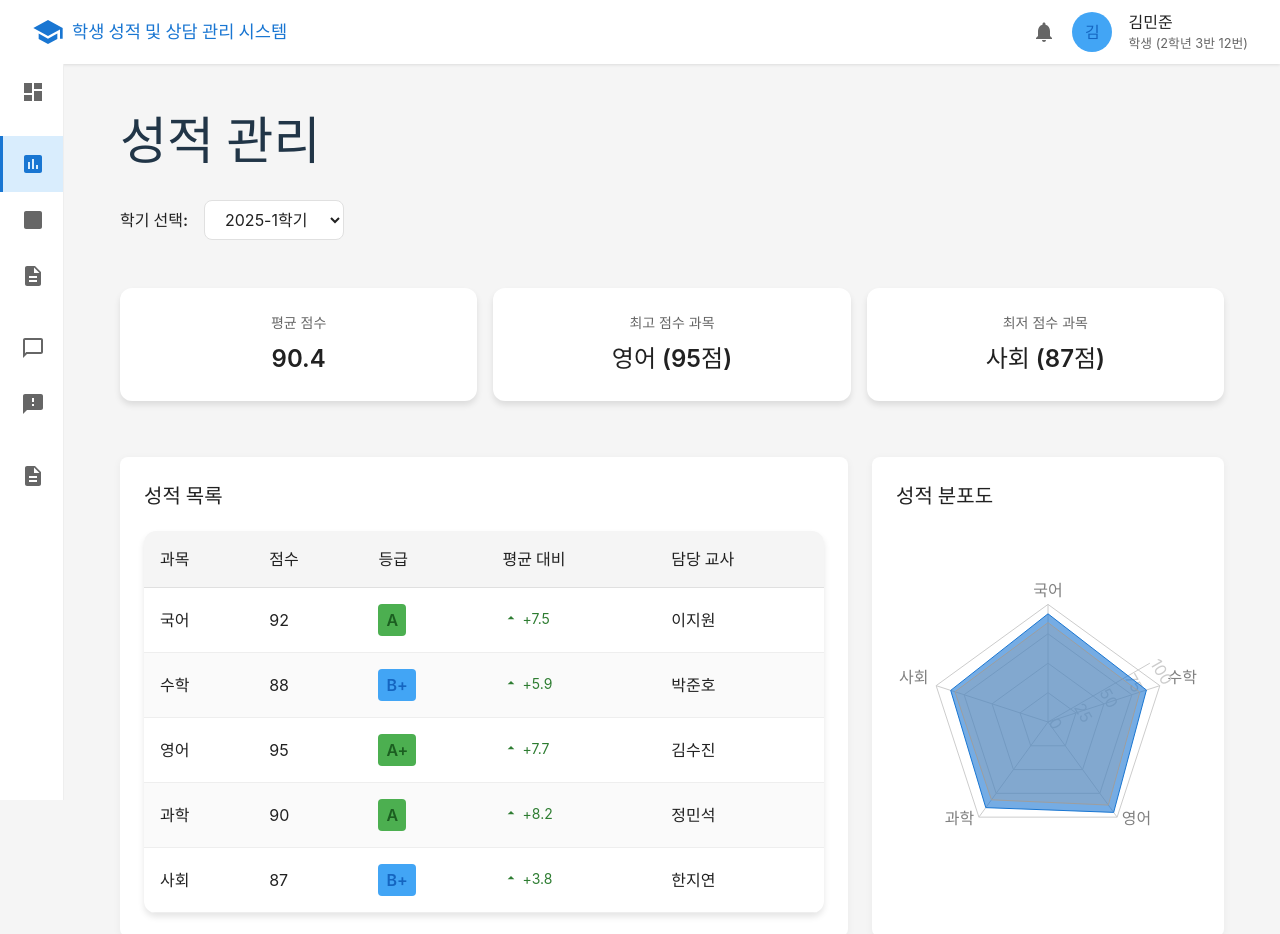
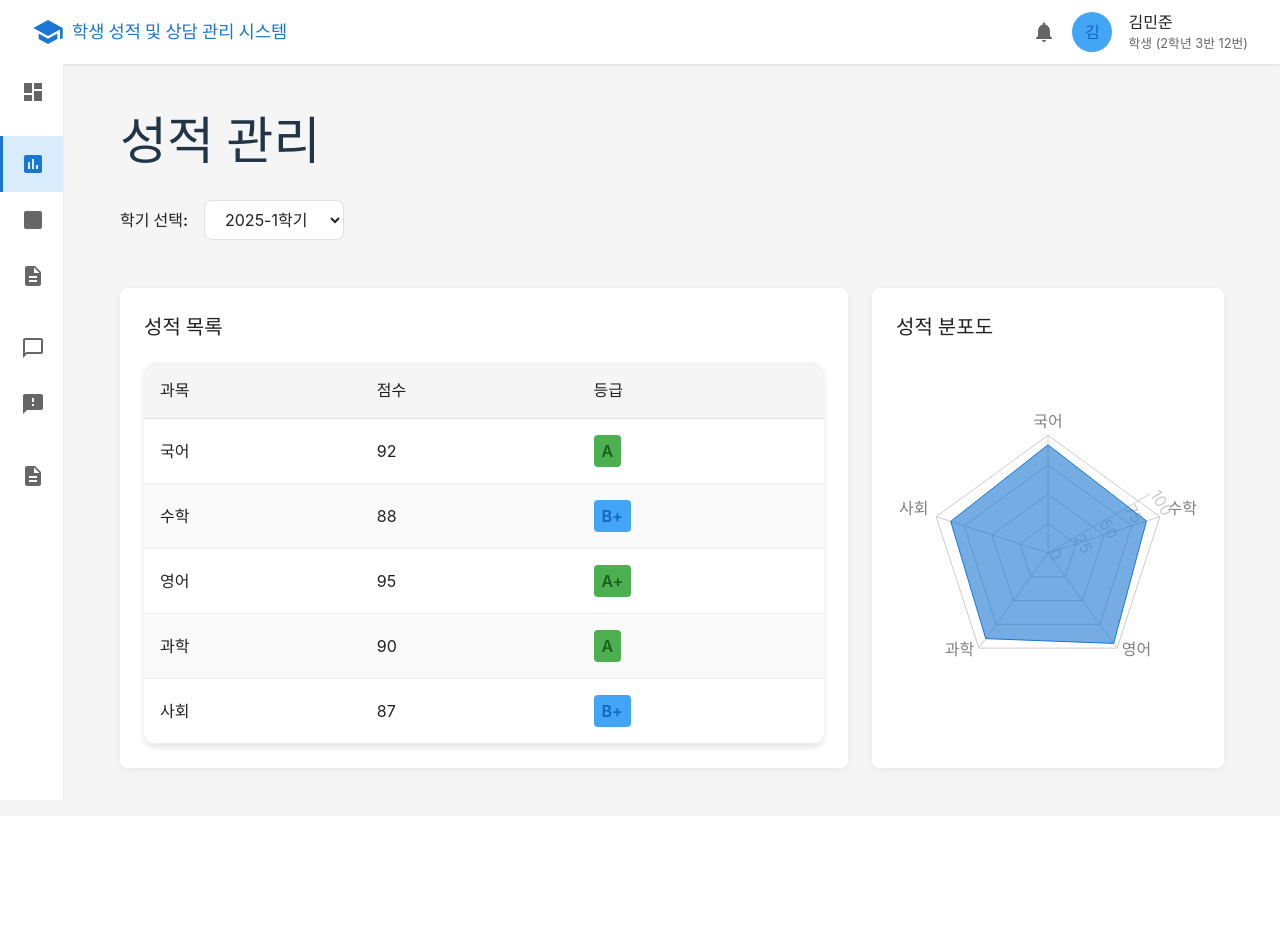
Before and after one commit to Software-Design-King/WEB, a React (Vite) app: page /student/grades in a window 1280 px wide. Shown: the top 934 px of the page. After the commit the page ends 816 px from the top, so only its background shows below. Built offline with nearby package versions, Linux system fonts and the light colour scheme; a web font is replaced by a local one.

Commit message:
feat: 학생 성적 관리 페이지 간소화
- 학생 성적 관리 페이지에서 총점, 평균, 최고/최저 과목 정보 제거
- 교사 성적 관리 페이지에서 총점, 평균, 석차, 담당교사 정보 제거
- 성적 관리 인터페이스 개선 및 사용자 경험 향상

```diff
--- a/src/pages/student/grades/index.tsx
+++ b/src/pages/student/grades/index.tsx
@@ -34,8 +34,6 @@ interface GradeData {
   subject: string;
   score: number;
   grade: string;
-  average: number;
-  teacher: string;
   semester: string;
 }
 
@@ -44,80 +42,60 @@ const gradesData: GradeData[] = [
     subject: "국어",
     score: 92,
     grade: "A",
-    average: 84.5,
-    teacher: "이지원",
     semester: "2025-1학기",
   },
   {
     subject: "수학",
     score: 88,
     grade: "B+",
-    average: 82.1,
-    teacher: "박준호",
     semester: "2025-1학기",
   },
   {
     subject: "영어",
     score: 95,
     grade: "A+",
-    average: 87.3,
-    teacher: "김수진",
     semester: "2025-1학기",
   },
   {
     subject: "과학",
     score: 90,
     grade: "A",
-    average: 81.8,
-    teacher: "정민석",
     semester: "2025-1학기",
   },
   {
     subject: "사회",
     score: 87,
     grade: "B+",
-    average: 83.2,
-    teacher: "한지연",
     semester: "2025-1학기",
   },
   {
     subject: "국어",
     score: 85,
     grade: "B+",
-    average: 82.5,
-    teacher: "이지원",
     semester: "2024-2학기",
   },
   {
     subject: "수학",
     score: 78,
     grade: "C+",
-    average: 80.1,
-    teacher: "박준호",
     semester: "2024-2학기",
   },
   {
     subject: "영어",
     score: 92,
     grade: "A",
-    average: 85.3,
-    teacher: "김수진",
     semester: "2024-2학기",
   },
   {
     subject: "과학",
     score: 88,
     grade: "B+",
-    average: 83.8,
-    teacher: "정민석",
     semester: "2024-2학기",
   },
   {
     subject: "사회",
     score: 80,
     grade: "B",
-    average: 81.2,
-    teacher: "한지연",
     semester: "2024-2학기",
   },
 ];
@@ -156,38 +134,6 @@ const SemesterSelect = styled.select`
     outline: none;
     border-color: ${colors.primary.main};
   }
-`;
-
-const GradesSummary = styled.div`
-  display: flex;
-  justify-content: space-between;
-  gap: 1rem;
-  margin-bottom: 1.5rem;
-
-  @media (max-width: 768px) {
-    flex-direction: column;
-  }
-`;
-
-const SummaryCard = styled.div`
-  background-color: white;
-  border-radius: 12px;
-  padding: 1.5rem;
-  box-shadow: 0 4px 6px rgba(0, 0, 0, 0.1);
-  flex: 1;
-  text-align: center;
-`;
-
-const SummaryLabel = styled.div`
-  font-size: 0.875rem;
-  color: ${colors.text.secondary};
-  margin-bottom: 0.5rem;
-`;
-
-const SummaryValue = styled.div`
-  font-size: 1.5rem;
-  font-weight: 600;
-  color: ${colors.text.primary};
 `;
 
 const GradesTable = styled.div`
@@ -251,14 +197,6 @@ const GradeIndicator = styled.span<{ grade: string }>`
   }};
 `;
 
-const ComparisonIndicator = styled.div<{ value: number }>`
-  display: flex;
-  align-items: center;
-  gap: 0.25rem;
-  color: ${(props) => (props.value >= 0 ? colors.success.main : colors.error.main)};
-  font-size: 0.875rem;
-`;
-
 const ChartContainer = styled.div`
   height: 350px;
   margin-top: 1rem;
@@ -272,26 +210,10 @@ const StudentGradesPage: React.FC = () => {
     (grade) => grade.semester === selectedSemester
   );
 
-  // 성적 평균 계산
-  const averageScore = filteredGrades.length > 0
-    ? filteredGrades.reduce((sum, grade) => sum + grade.score, 0) / filteredGrades.length
-    : 0;
-
-  // 최고 점수 과목 찾기
-  const highestSubject = filteredGrades.length > 0
-    ? filteredGrades.reduce((prev, current) => (prev.score > current.score) ? prev : current)
-    : null;
-
-  // 최저 점수 과목 찾기
-  const lowestSubject = filteredGrades.length > 0
-    ? filteredGrades.reduce((prev, current) => (prev.score < current.score) ? prev : current)
-    : null;
-
   // 차트 데이터 생성
   const chartData = filteredGrades.map((grade) => ({
     subject: grade.subject,
     '내 점수': grade.score,
-    '평균': grade.average,
     fullMark: 100,
   }));
 
@@ -321,27 +243,6 @@ const StudentGradesPage: React.FC = () => {
             </SemesterSelect>
           </SemesterSelector>
 
-          <GradesSummary>
-            <SummaryCard>
-              <SummaryLabel>평균 점수</SummaryLabel>
-              <SummaryValue>{averageScore.toFixed(1)}</SummaryValue>
-            </SummaryCard>
-
-            <SummaryCard>
-              <SummaryLabel>최고 점수 과목</SummaryLabel>
-              <SummaryValue>
-                {highestSubject ? `${highestSubject.subject} (${highestSubject.score}점)` : '-'}
-              </SummaryValue>
-            </SummaryCard>
-
-            <SummaryCard>
-              <SummaryLabel>최저 점수 과목</SummaryLabel>
-              <SummaryValue>
-                {lowestSubject ? `${lowestSubject.subject} (${lowestSubject.score}점)` : '-'}
-              </SummaryValue>
-            </SummaryCard>
-          </GradesSummary>
-
           <DashboardGrid>
             <DashboardCard gridColumn="span 8">
               <CardTitle>성적 목록</CardTitle>
@@ -352,8 +253,6 @@ const StudentGradesPage: React.FC = () => {
                       <TableHeaderCell>과목</TableHeaderCell>
                       <TableHeaderCell>점수</TableHeaderCell>
                       <TableHeaderCell>등급</TableHeaderCell>
-                      <TableHeaderCell>평균 대비</TableHeaderCell>
-                      <TableHeaderCell>담당 교사</TableHeaderCell>
                     </tr>
                   </TableHeader>
                   <TableBody>
@@ -364,26 +263,6 @@ const StudentGradesPage: React.FC = () => {
                         <TableCell>
                           <GradeIndicator grade={grade.grade}>{grade.grade}</GradeIndicator>
                         </TableCell>
-                        <TableCell>
-                          <ComparisonIndicator value={grade.score - grade.average}>
-                            {grade.score > grade.average ? (
-                              <>
-                                <svg width="16" height="16" viewBox="0 0 24 24" fill="none">
-                                  <path d="M7 14l5-5 5 5H7z" fill="currentColor" />
-                                </svg>
-                                +{(grade.score - grade.average).toFixed(1)}
-                              </>
-                            ) : (
-                              <>
-                                <svg width="16" height="16" viewBox="0 0 24 24" fill="none">
-                                  <path d="M7 10l5 5 5-5H7z" fill="currentColor" />
-                                </svg>
-                                {(grade.score - grade.average).toFixed(1)}
-                              </>
-                            )}
-                          </ComparisonIndicator>
-                        </TableCell>
-                        <TableCell>{grade.teacher}</TableCell>
                       </TableRow>
                     ))}
                   </TableBody>
@@ -406,13 +285,6 @@ const StudentGradesPage: React.FC = () => {
                       fill={colors.primary.main}
                       fillOpacity={0.6}
                     />
-                    <Radar
-                      name="평균"
-                      dataKey="평균"
-                      stroke={colors.grey[500]}
-                      fill={colors.grey[500]}
-                      fillOpacity={0.3}
-                    />
                   </RadarChart>
                 </ResponsiveContainer>
               </ChartContainer>
--- a/src/pages/teacher/grades/index.tsx
+++ b/src/pages/teacher/grades/index.tsx
@@ -1,6 +1,13 @@
 import React, { useState } from "react";
 import styled from "@emotion/styled";
-import { Select, Table, Input, Button, Modal, message } from "antd";
+import {
+  Select,
+  Table,
+  Input,
+  Button,
+  Modal,
+  message,
+} from "antd";
 import {
   EditOutlined,
   DeleteOutlined,
@@ -78,10 +85,6 @@ const initialGradesData = {
         7: { score: 42, grade: "B" }, // 미술
         8: { score: 48, grade: "A" }, // 체육
       },
-      totalScore: 573,
-      averageScore: 88.1,
-      ranking: 3,
-      classRanking: 2,
       attendance: {
         present: 92,
         absent: 2,
@@ -95,7 +98,7 @@ const initialGradesData = {
 };
 
 // 등급 계산 함수
-const calculateGrade = (score, maxScore) => {
+const calculateGrade = (score: number, maxScore: number) => {
   const percentage = (score / maxScore) * 100;
 
   if (percentage >= 90) return "A";
@@ -104,6 +107,46 @@ const calculateGrade = (score, maxScore) => {
   if (percentage >= 60) return "D";
   return "F";
 };
+
+// Define interfaces for our data structures
+interface SubjectGrade {
+  score: number;
+  grade: string;
+}
+
+interface AttendanceData {
+  present: number;
+  absent: number;
+  late: number;
+  earlyLeave: number;
+}
+
+interface SemesterData {
+  subjects: Record<number, SubjectGrade>;
+  attendance: AttendanceData;
+  comments: string;
+}
+
+interface StudentGradeData {
+  [studentId: number]: {
+    [semester: string]: SemesterData;
+  };
+}
+
+interface EditedData {
+  subjects?: Record<number, SubjectGrade>;
+  attendance?: AttendanceData;
+  comments?: string;
+}
+
+interface TableRecord {
+  key: number;
+  id: number;
+  subject: string;
+  score: number;
+  maxScore: number;
+  grade: string;
+}
 
 // 스타일 컴포넌트
 const PageContainer = styled.div`
@@ -202,45 +245,36 @@ const StyledTextArea = styled(Input.TextArea)`
   min-height: 100px;
 `;
 
-const ButtonContainer = styled.div`
-  display: flex;
-  justify-content: flex-end;
-  margin-top: 1rem;
-`;
-
 const TeacherGradesPage: React.FC = () => {
   const [selectedStudent, setSelectedStudent] = useState<number | null>(null);
   const [selectedSemester, setSelectedSemester] = useState(
     semesterOptions[3].value
   ); // 기본값: 2학년 2학기
-  const [gradesData, setGradesData] = useState(initialGradesData);
+  const [gradesData, setGradesData] = useState<StudentGradeData>(initialGradesData);
   const [isEditing, setIsEditing] = useState(false);
-  const [editedData, setEditedData] = useState({});
+  const [editedData, setEditedData] = useState<EditedData>({});
   const [comments, setComments] = useState("");
   const [isModalVisible, setIsModalVisible] = useState(false);
 
   // 학생 선택 핸들러
-  const handleStudentChange = (value) => {
-    setSelectedStudent(value);
+  const handleStudentChange = (value: unknown) => {
+    const studentId = value as number;
+    setSelectedStudent(studentId);
     setIsEditing(false);
 
     // 선택된 학생의 특정 학기 성적이 없을 경우 빈 데이터 생성
-    if (value && !gradesData[value]?.[selectedSemester]) {
+    if (studentId && !gradesData[studentId]?.[selectedSemester]) {
       const newGradesData = { ...gradesData };
 
-      if (!newGradesData[value]) {
-        newGradesData[value] = {};
+      if (!newGradesData[studentId]) {
+        newGradesData[studentId] = {};
       }
 
-      newGradesData[value][selectedSemester] = {
+      newGradesData[studentId][selectedSemester] = {
         subjects: subjects.reduce((acc, subject) => {
           acc[subject.id] = { score: 0, grade: "F" };
           return acc;
-        }, {}),
-        totalScore: 0,
-        averageScore: 0,
-        ranking: 0,
-        classRanking: 0,
+        }, {} as Record<number, SubjectGrade>),
         attendance: {
           present: 0,
           absent: 0,
@@ -254,35 +288,32 @@ const TeacherGradesPage: React.FC = () => {
     }
 
     // 코멘트 업데이트
-    if (value && gradesData[value]?.[selectedSemester]) {
-      setComments(gradesData[value][selectedSemester].comments || "");
+    if (studentId && gradesData[studentId]?.[selectedSemester]) {
+      setComments(gradesData[studentId][selectedSemester].comments || "");
     } else {
       setComments("");
     }
   };
 
   // 학기 선택 핸들러
-  const handleSemesterChange = (value) => {
-    setSelectedSemester(value);
+  const handleSemesterChange = (value: unknown) => {
+    const semester = value as string;
+    setSelectedSemester(semester);
     setIsEditing(false);
 
     // 학생이 선택되어 있고, 해당 학기 데이터가 없는 경우
-    if (selectedStudent && !gradesData[selectedStudent]?.[value]) {
+    if (selectedStudent && !gradesData[selectedStudent]?.[semester]) {
       const newGradesData = { ...gradesData };
 
       if (!newGradesData[selectedStudent]) {
         newGradesData[selectedStudent] = {};
       }
 
-      newGradesData[selectedStudent][value] = {
+      newGradesData[selectedStudent][semester] = {
         subjects: subjects.reduce((acc, subject) => {
           acc[subject.id] = { score: 0, grade: "F" };
           return acc;
-        }, {}),
-        totalScore: 0,
-        averageScore: 0,
-        ranking: 0,
-        classRanking: 0,
+        }, {} as Record<number, SubjectGrade>),
         attendance: {
           present: 0,
           absent: 0,
@@ -296,8 +327,8 @@ const TeacherGradesPage: React.FC = () => {
     }
 
     // 코멘트 업데이트
-    if (selectedStudent && gradesData[selectedStudent]?.[value]) {
-      setComments(gradesData[selectedStudent][value].comments || "");
+    if (selectedStudent && gradesData[selectedStudent]?.[semester]) {
+      setComments(gradesData[selectedStudent][semester].comments || "");
     } else {
       setComments("");
     }
@@ -329,11 +360,11 @@ const TeacherGradesPage: React.FC = () => {
   const handleSaveGrades = () => {
     if (!selectedStudent) return;
 
-    // 총점, 평균, 등급 계산
+    // 등급 계산
     const subjectScores = Object.entries(editedData.subjects || {}).map(
       ([subjectId, data]) => {
         const subject = subjects.find((s) => s.id === parseInt(subjectId));
-        const score = (data as { score: number }).score;
+        const score = data.score;
 
         return {
           subjectId: parseInt(subjectId),
@@ -342,18 +373,6 @@ const TeacherGradesPage: React.FC = () => {
           grade: calculateGrade(score, subject ? subject.maxScore : 100),
         };
       }
-    );
-
-    const totalScore = subjectScores.reduce(
-      (sum, subject) => sum + subject.score,
-      0
-    );
-    const totalMaxScore = subjectScores.reduce(
-      (sum, subject) => sum + subject.maxScore,
-      0
-    );
-    const averageScore = parseFloat(
-      (totalScore / subjectScores.length).toFixed(1)
     );
 
     // 새로운 성적 데이터 업데이트
@@ -366,10 +385,6 @@ const TeacherGradesPage: React.FC = () => {
     if (!newGradesData[selectedStudent][selectedSemester]) {
       newGradesData[selectedStudent][selectedSemester] = {
         subjects: {},
-        totalScore: 0,
-        averageScore: 0,
-        ranking: 0,
-        classRanking: 0,
         attendance: {
           present: 0,
           absent: 0,
@@ -401,13 +416,6 @@ const TeacherGradesPage: React.FC = () => {
 
     newGradesData[selectedStudent][selectedSemester].comments = comments;
 
-    // 총점/평균 업데이트
-    newGradesData[selectedStudent][selectedSemester].totalScore = totalScore;
-    newGradesData[selectedStudent][selectedSemester].averageScore =
-      averageScore;
-
-    // TODO: 순위 계산 로직 추가 (실제 구현 시 학생 전체의 성적을 비교해야 함)
-
     setGradesData(newGradesData);
     setIsEditing(false);
     message.success("성적이 저장되었습니다.");
@@ -425,7 +433,7 @@ const TeacherGradesPage: React.FC = () => {
   };
 
   // 성적 수정 핸들러
-  const handleScoreChange = (subjectId, value) => {
+  const handleScoreChange = (subjectId: number, value: string) => {
     const score = parseInt(value);
     if (isNaN(score)) return;
 
@@ -448,22 +456,27 @@ const TeacherGradesPage: React.FC = () => {
     });
   };
 
-  // 출결 수정 핸들러
-  const handleAttendanceChange = (type, value) => {
+  // 출석 데이터 변경 핸들러
+  const handleAttendanceChange = (type: string, value: string) => {
     const attendance = parseInt(value);
     if (isNaN(attendance)) return;
 
     setEditedData({
       ...editedData,
       attendance: {
-        ...(editedData.attendance || {}),
+        ...(editedData.attendance || {
+          present: 0,
+          absent: 0,
+          late: 0,
+          earlyLeave: 0,
+        }),
         [type]: Math.max(0, attendance),
       },
     });
   };
 
   // 코멘트 수정 핸들러
-  const handleCommentsChange = (e) => {
+  const handleCommentsChange = (e: React.ChangeEvent<HTMLTextAreaElement>) => {
     setComments(e.target.value);
   };
 
@@ -506,7 +519,10 @@ const TeacherGradesPage: React.FC = () => {
   };
 
   // 성적 테이블 컬럼 설정
-  const columns = [
+  // TODO: Using 'any' type temporarily to resolve TypeScript compatibility issues with Ant Design Table
+  // A more type-safe approach would be to use proper types from Ant Design, but this requires
+  // complex generic type handling that's beyond the scope of the current refactoring
+  const columns: any = [
     {
       title: "과목",
       dataIndex: "subject",
@@ -516,7 +532,8 @@ const TeacherGradesPage: React.FC = () => {
       title: "점수",
       dataIndex: "score",
       key: "score",
-      render: (text, record) => {
+      render: (text: number, record: any) => {
+        // Using 'any' for record type due to TypeScript compatibility issues with Ant Design Table
         if (isEditing) {
           const currentScore =
             ((editedData.subjects || {})[record.id] || {}).score || 0;
@@ -587,7 +604,7 @@ const TeacherGradesPage: React.FC = () => {
         score: subjectData.score,
         maxScore: subject.maxScore,
         grade: subjectData.grade,
-      };
+      } as TableRecord;
     });
   };
 
@@ -703,33 +720,6 @@ const TeacherGradesPage: React.FC = () => {
                     ?.label
                 }
               </CardTitle>
-
-              <GradeStatContainer>
-                <GradeStatCard>
-                  <StatLabel>총점</StatLabel>
-                  <StatValue>{currentData.totalScore}</StatValue>
-                </GradeStatCard>
-                <GradeStatCard>
-                  <StatLabel>평균</StatLabel>
-                  <StatValue>{currentData.averageScore}</StatValue>
-                </GradeStatCard>
-                <GradeStatCard>
-                  <StatLabel>전교 석차</StatLabel>
-                  <StatValue>
-                    {currentData.ranking === 0
-                      ? "-"
-                      : `${currentData.ranking}등`}
-                  </StatValue>
-                </GradeStatCard>
-                <GradeStatCard>
-                  <StatLabel>반 석차</StatLabel>
-                  <StatValue>
-                    {currentData.classRanking === 0
-                      ? "-"
-                      : `${currentData.classRanking}등`}
-                  </StatValue>
-                </GradeStatCard>
-              </GradeStatContainer>
 
               {/* 레이더 차트 */}
               <ChartContainer>
```
